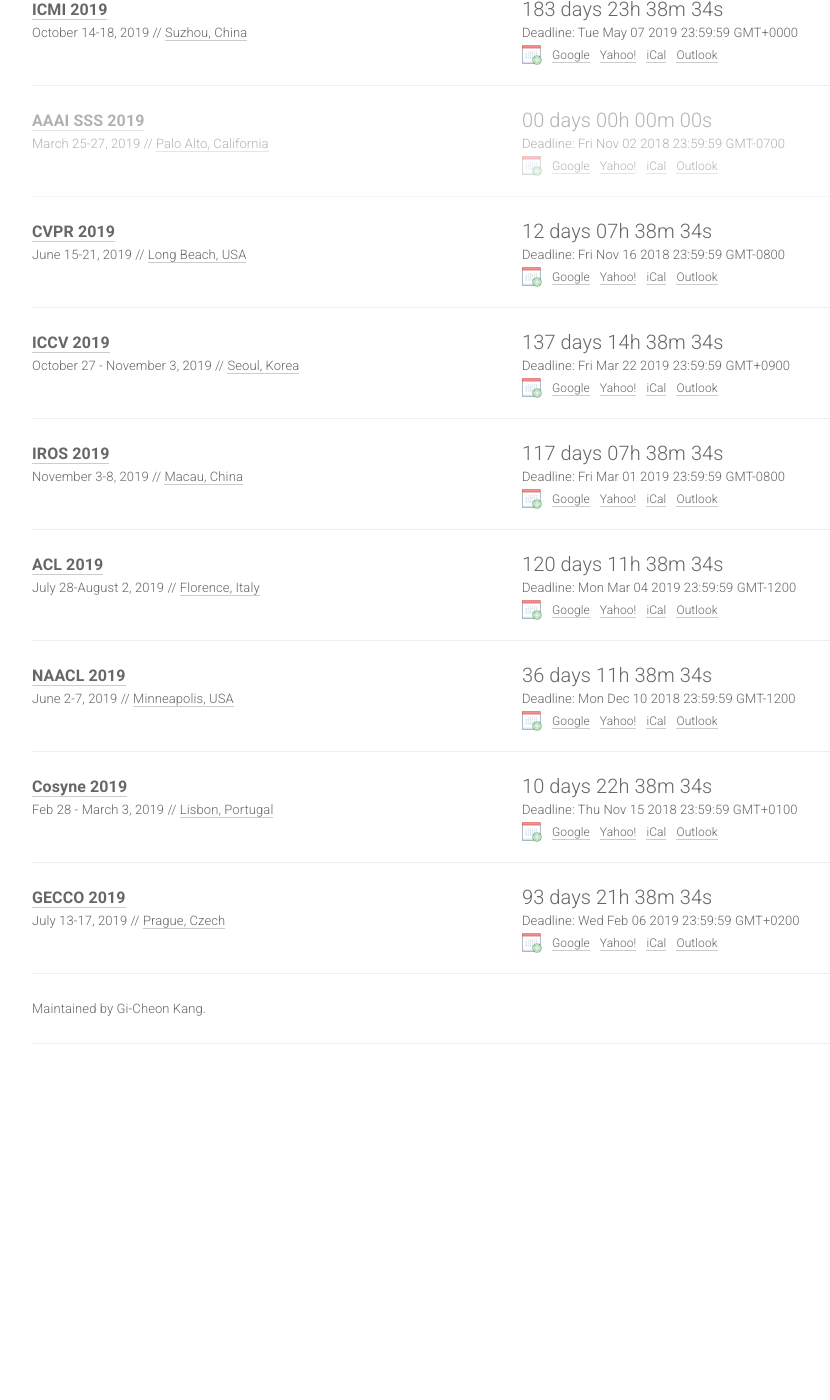
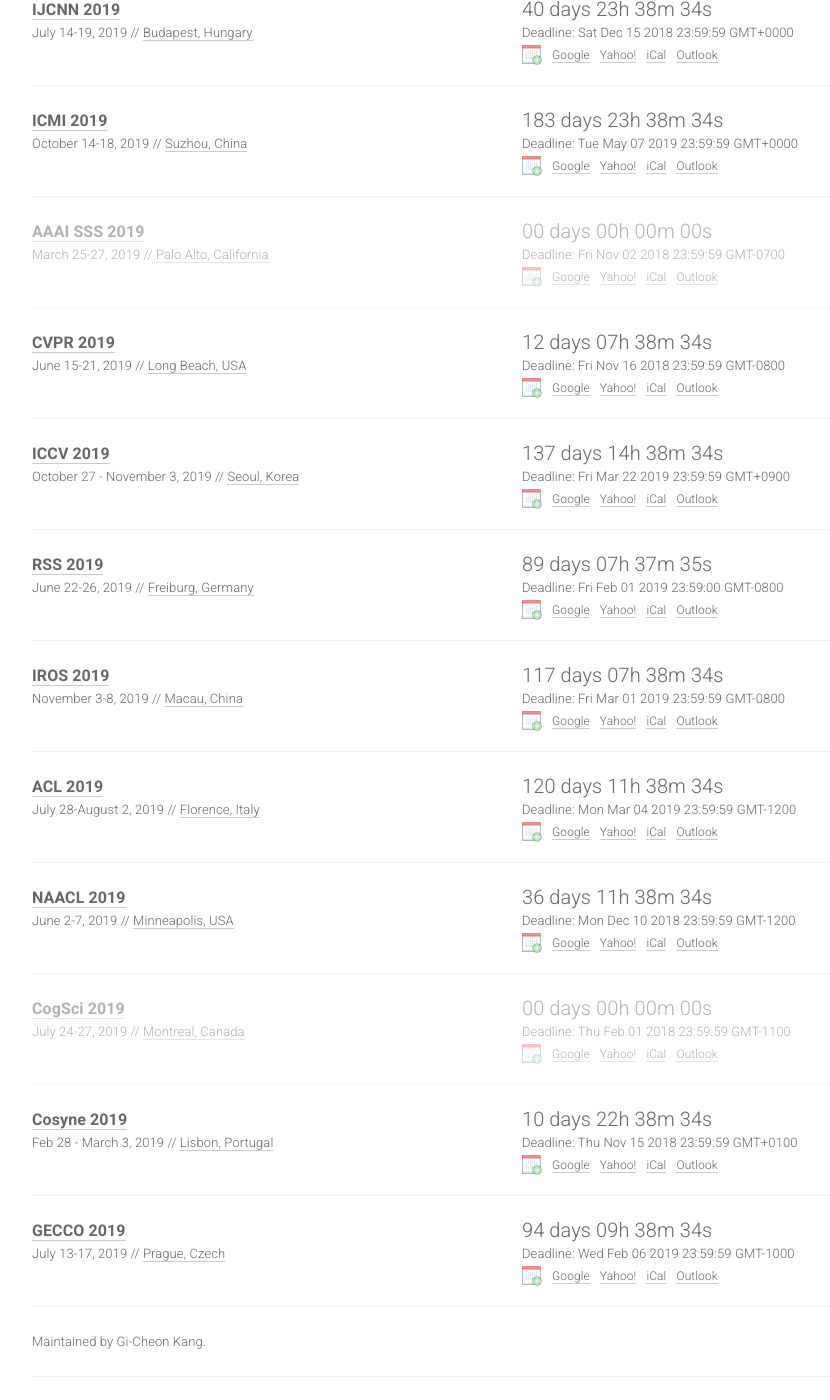
Before and after one commit to biconf/biconf.github.io, a Jekyll site: the page built from index.html, in a window 1280 px wide and 1400 px high, scrolled down 457 px. Shown: the whole window, without its empty margins (133-963 px from the left). Built offline with Jekyll 4.4.1, drawn with Linux system fonts in a browser that asks for light colours; nearby versions of some CDN libraries; before the commit the page ends 1524 px from its top, so only the background shows below that; some of the changed text lies outside the part shown.

Commit message:
Update conferences.yml

```diff
--- a/_data/conferences.yml
+++ b/_data/conferences.yml
@@ -11,15 +11,15 @@
 #  place: TBA
 #  sub: ML
 
-#- name: ICML
-#  year: 2019
-#  id: icml19
-#  link: https://icml.cc/Conferences/2019
-#  deadline: TBA
-#  timezone: TBA
-#  date: June 10-15, 2019
-#  place: Long Beach Convention Center, Long Beach, USA
-#  sub: ML
+- name: ICML
+  year: 2019
+  id: icml19
+  link: https://icml.cc/Conferences/2019
+  deadline: "2019-01-23 15:59:59"
+  timezone: America/Los_Angeles
+  date: June 10-15, 2019
+  place: Long Beach Convention Center, Long Beach, USA
+  sub: ML
 
 #- name: ICLR
 #  year: 2019
@@ -101,6 +101,16 @@
   place: Seoul, Korea
   sub: CV
 
+- name: RSS
+  year: 2019
+  id: rss19
+  link: http://www.roboticsconference.org/
+  deadline: "2019-02-01 23:59:00"
+  timezone: America/Los_Angeles
+  date: June 22-26, 2019
+  place: Freiburg, Germany
+  sub: RO
+
 #- name: ICRA
 #  year: 2019
 #  id: icra2019
@@ -161,15 +171,15 @@
   place: Minneapolis, USA
   sub: NLP
 
-#- name: CogSci
-#  year: 2019
-#  id: cogsci19
-#  link: TBA
-#  deadline: TBA
-#  timezone: TBA
-#  date: July 24-27, 2019
-#  place: Montreal, Canada
-#  sub: Cog
+- name: CogSci
+  year: 2019
+  id: cogsci19
+  link: http://www.cognitivesciencesociety.org/conference/cogsci-2019/
+  deadline: "2018-02-01 23:59:59"
+  timezone: Etc/GMT+11
+  date: July 24-27, 2019
+  place: Montreal, Canada
+  sub: Cog
 
 #- name: AGI
 #  year: 2019
@@ -226,7 +236,7 @@
   id: gecco19
   link: https://gecco-2019.sigevo.org/index.html/tiki-index.php
   deadline: "2019-02-06 23:59:59"
-  timezone: Etc/GMT-2
+  timezone: Etc/GMT+10
   date: July 13-17, 2019
   place: Prague, Czech
   sub: EC
```
